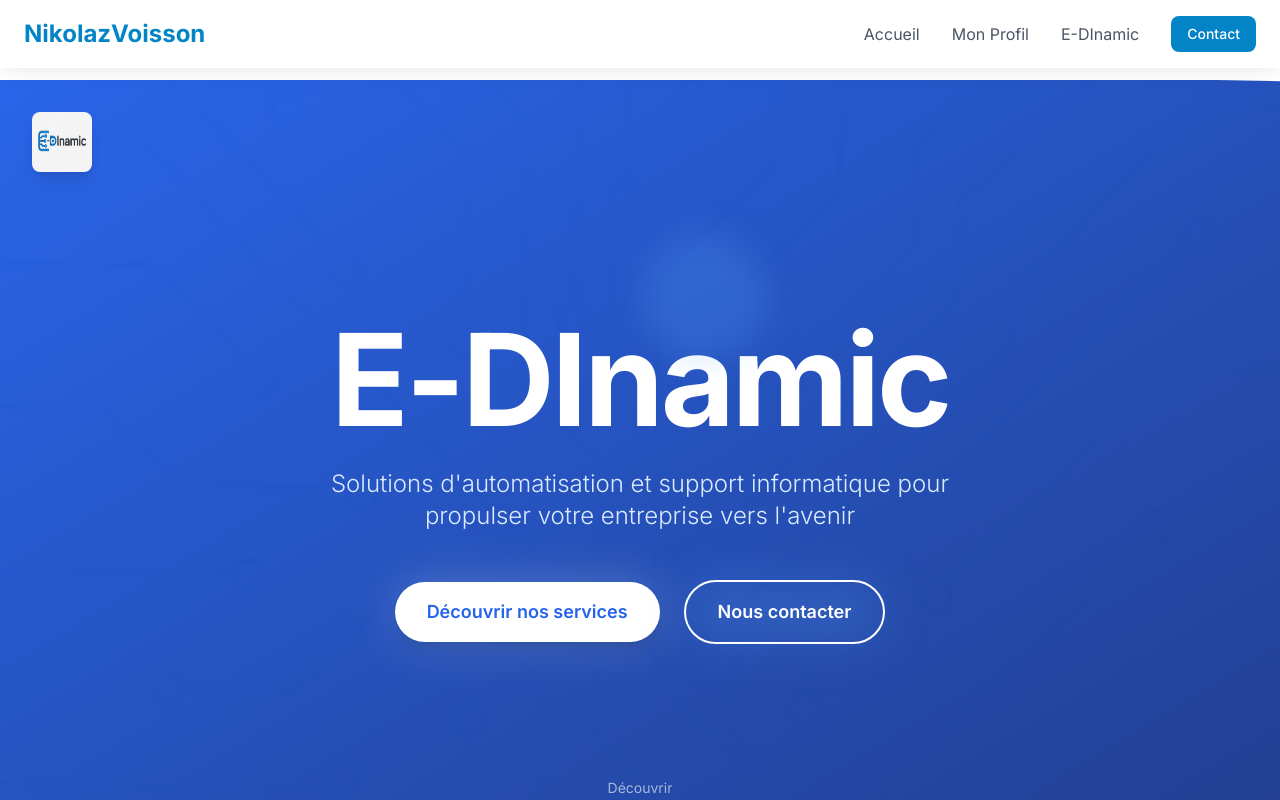
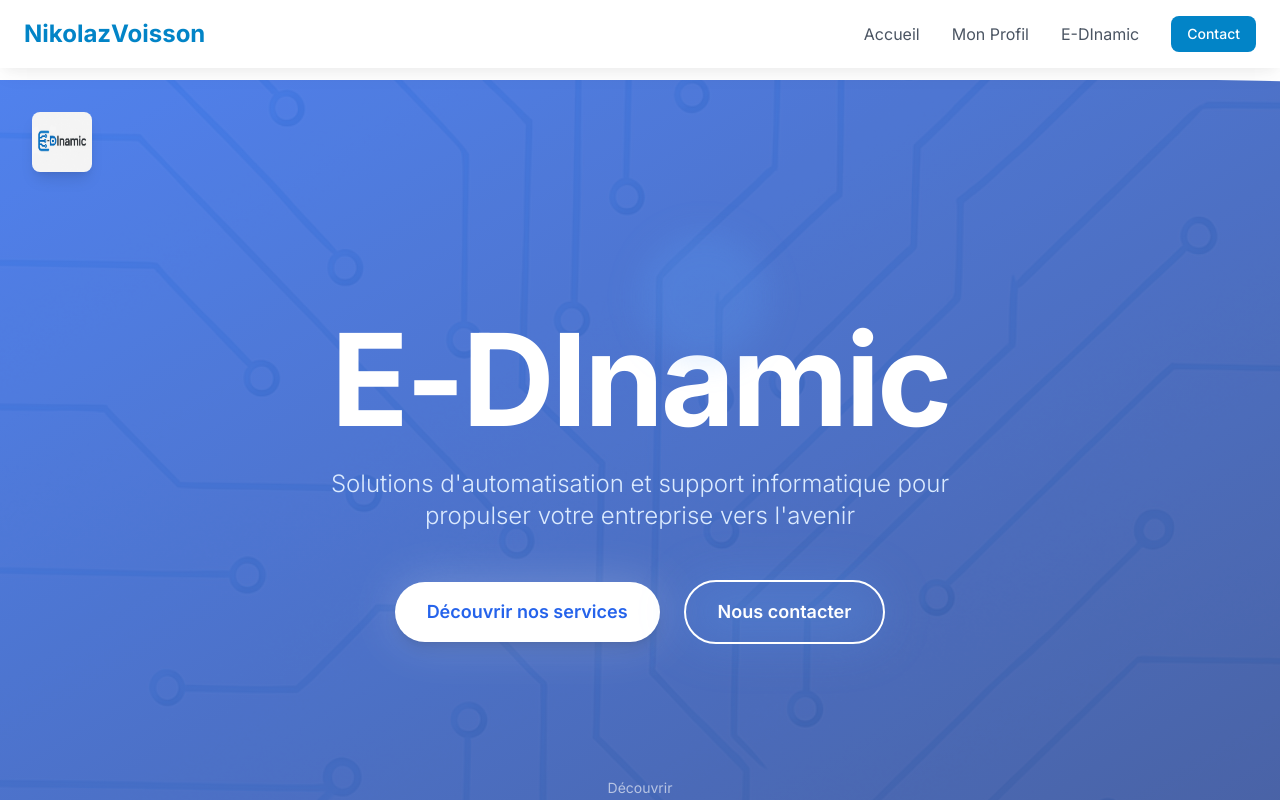
Before and after one commit to LockingFR/Portfolio, a Next.js app: page / in a window 1280 px wide. Shown: the top 800 px of the page. Built offline with nearby package versions, Linux system fonts and the light colour scheme.

Commit message:
Increase background image visibility

```diff
--- a/src/app/page.tsx
+++ b/src/app/page.tsx
@@ -24,12 +24,11 @@ export default function Home() {
             repeat: Infinity,
             ease: "linear"
           }}
-          className="absolute inset-0 bg-gradient-to-br from-blue-600 to-blue-900"
-          style={{ transform: 'translateZ(0)' }}
+          className="absolute inset-0 bg-gradient-to-br from-blue-600/90 to-blue-900/90"
         >
           <motion.div
             initial={{ opacity: 0 }}
-            animate={{ opacity: 0.1 }}
+            animate={{ opacity: 0.3 }}
             transition={{ duration: 1.5 }}
             className="absolute inset-0"
           >
@@ -37,7 +36,7 @@ export default function Home() {
               src="/images/background.png"
               alt="Circuit Pattern"
               fill
-              className="object-cover opacity-20"
+              className="object-cover opacity-40"
               priority
             />
           </motion.div>
```
